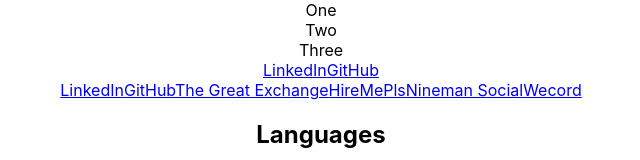
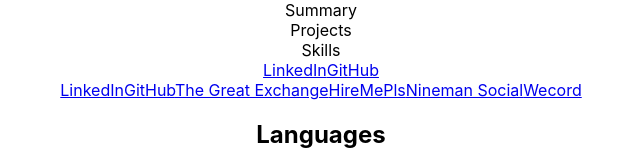
Before and after one commit to BrenLau/Portfolio, a JavaScript app in the folder portfolio/: page / in a window 1280 px wide. Shown: the top 160 px of the page, without its empty margins (319-959 px from the left). Built offline with nearby package versions, Linux system fonts and the light colour scheme; the HTML template or start-up script is replaced by a standard one.

Commit message:
edited nav

```diff
--- a/portfolio/src/components/nav/Nav.js
+++ b/portfolio/src/components/nav/Nav.js
@@ -1,10 +1,10 @@
 const Nav = () => {
     return (
         <nav>
-            <div>One</div>
-            <div>Two</div>
+            <div>Summary</div>
+            <div>Projects</div>
 
-            <div>Three</div>
+            <div>Skills</div>
 
         </nav>
     )
```
